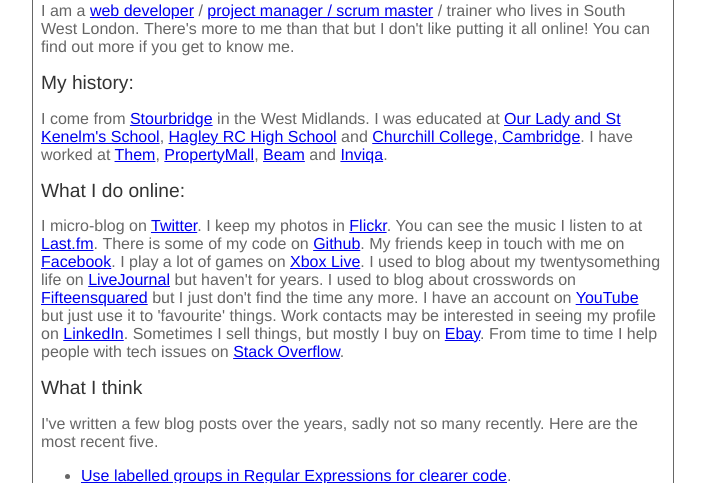
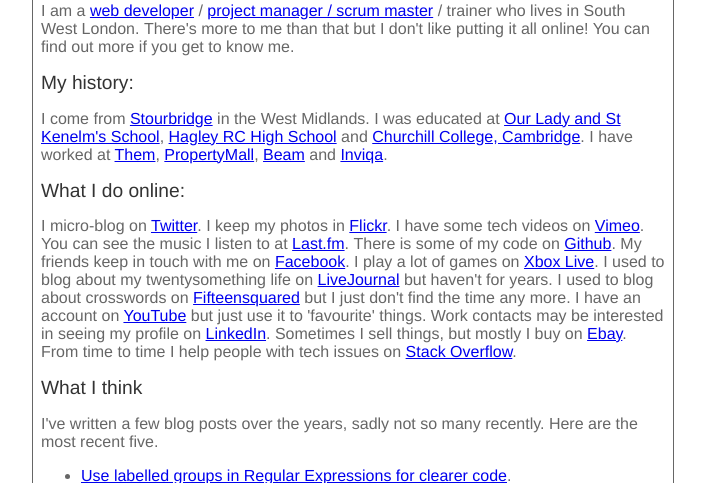
Before and after one commit to ciaranmcnulty/ciaranmcnulty.com, a PHP site: page / in a window 1280 px wide. Shown: the part 119-602 px from the top of the page, without its empty margins (287-992 px from the left). Run offline with PHP 8.4, Linux system fonts and the light colour scheme.

Commit message:
Adding link to vimeo

```diff
--- a/pages/front.php
+++ b/pages/front.php
@@ -37,6 +37,7 @@ $blogs = array_slice($blogs, -5);
     <ul>
         <li>I micro-blog on <a href="http://twitter.com/CiaranMcNulty" rel="me">Twitter</a></li>
         <li>I keep my photos in <a href="http://www.flickr.com/photos/ciaranmcnulty/" rel="me">Flickr</a></li>
+        <li>I have some tech videos on <a href="https://vimeo.com/ciaranmcnulty" rel="me">Vimeo</a></li>
         <li>You can see the music I listen to at <a href="http://www.last.fm/user/CiaranMcNulty/" rel="me">Last.fm</a></li>
         <li>There is some of my code on <a href="https://github.com/ciaranmcnulty" rel="me">Github</a></li>
         <li>My friends keep in touch with me on <a href="http://www.facebook.com/people/Ciaran_McNulty/600005468" rel="me">Facebook</a></li>
```
